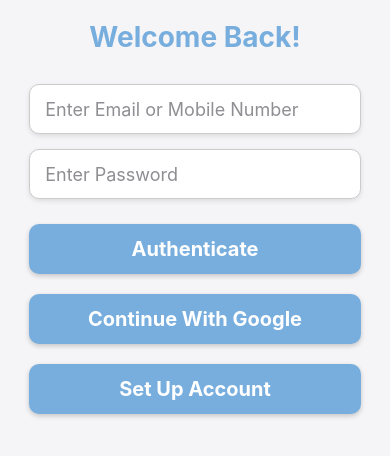
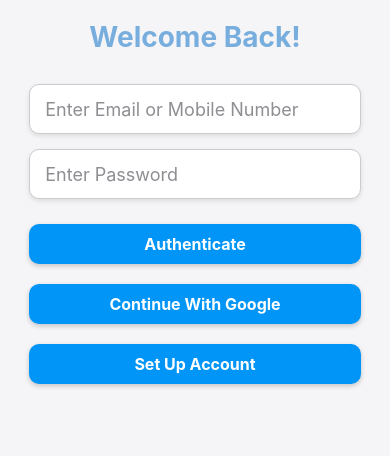
Before and after one commit to abhishekpawarDev/rnModuleApp, a React Native app: screen /Auth in a window 390 px wide. Shown: the top 456 px of the page. Built offline with nearby package versions, Linux system fonts and the light colour scheme.

Commit message:
buttonStyle

```diff
--- a/src/screen/auth/index.jsx
+++ b/src/screen/auth/index.jsx
@@ -2,6 +2,7 @@ import React from "react";
 import { StyleSheet, TextInput, TouchableOpacity, View, Text, ScrollView } from "react-native";
 
 const Authentication = () => {
+
     return (
         <ScrollView contentContainerStyle={styles.scrollContainer}>
             <View style={styles.mainContainer}>
@@ -70,8 +71,8 @@ const styles = StyleSheet.create({
     },
     mainButton: {
         width: "85%",
-        height: 50,
-        backgroundColor: "#78aede",
+        height: 40,
+        backgroundColor: "#0095F6",
         borderRadius: 10,
         justifyContent: "center",
         alignItems: "center",
@@ -84,7 +85,7 @@ const styles = StyleSheet.create({
     },
     buttonText: {
         color: "white",
-        fontSize: 20,
+        fontSize: 16,
         fontWeight: "bold",
     },
 });
```
